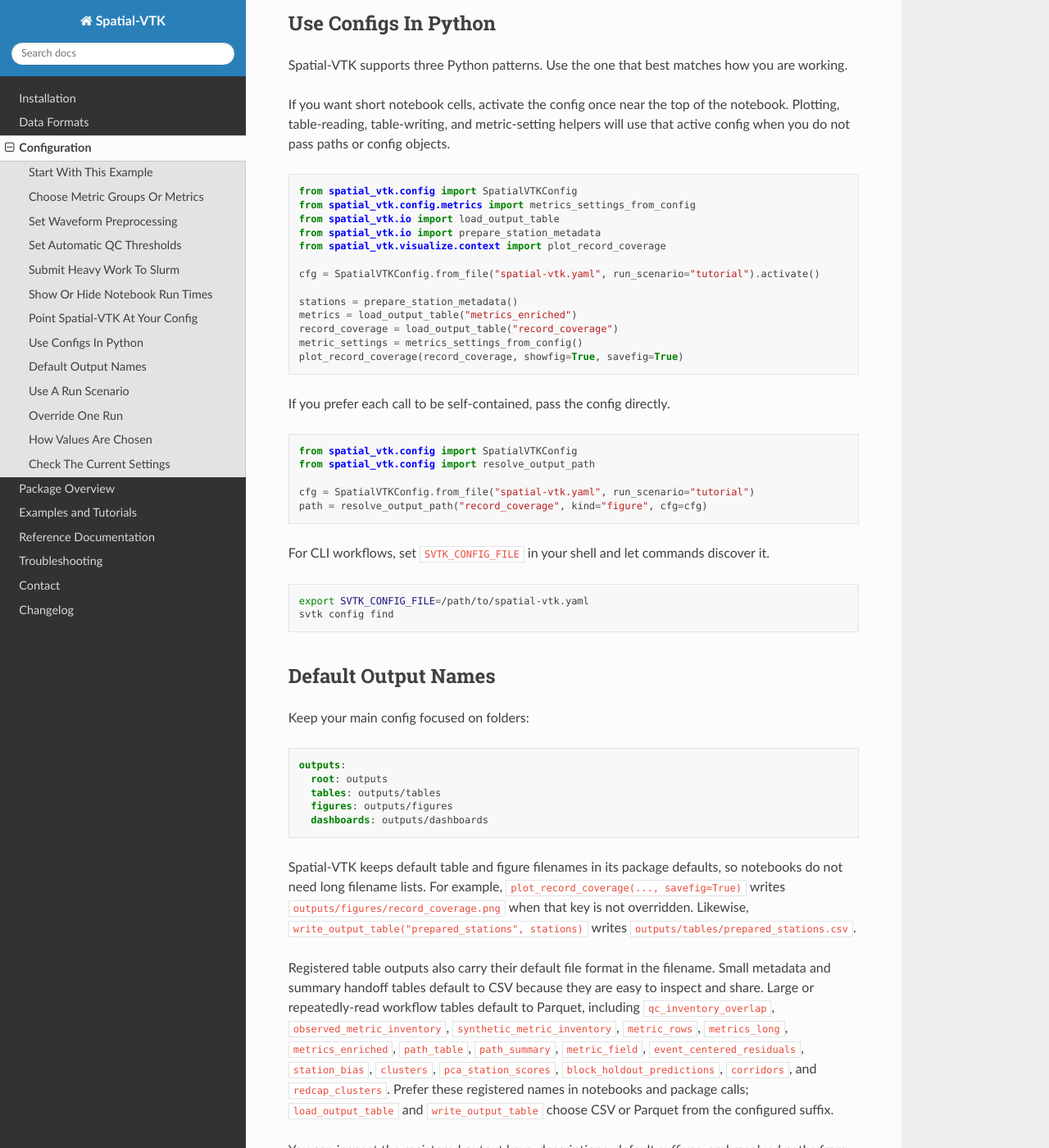
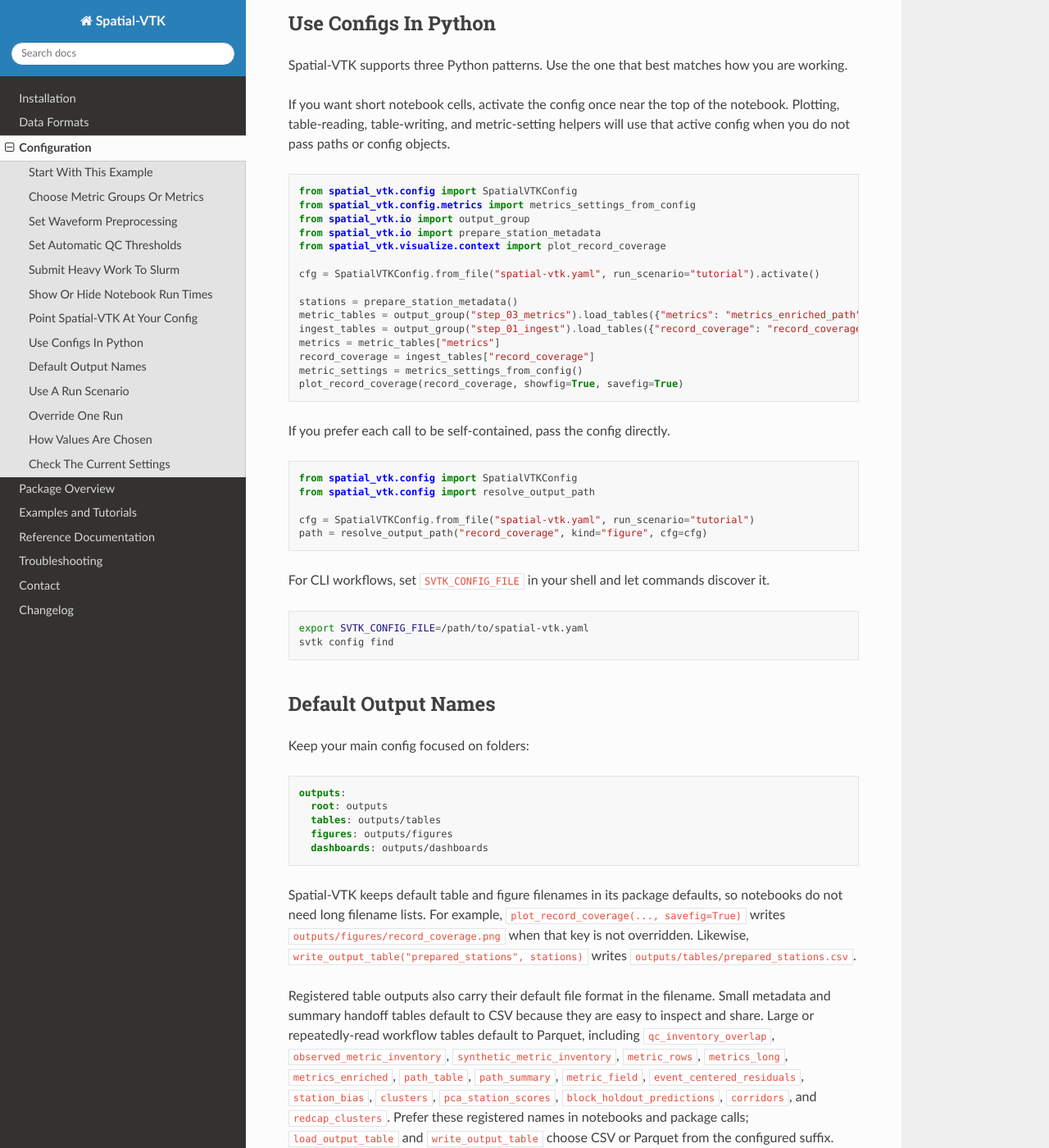
Before and after one commit to bcbirkel/spatial-vtk, a Sphinx documentation site: the page built from docs/configuration.rst, in a window 1280 px wide and 1400 px high, scrolled down 4936 px. Shown: the whole window at 82% size. Built offline with Sphinx 7.4.7 and the Read the Docs theme 3.1.0, drawn with Linux system fonts in a browser that asks for light colours; some of the changed text lies outside the part shown.

Commit message:
Document grouped output table loading

```diff
--- a/docs/changelog.rst
+++ b/docs/changelog.rst
@@ -2,6 +2,9 @@ Changelog
 =========
 
 2026-06-17
+   Updated configuration documentation to show grouped output table loading
+   with ``OutputGroup.load_tables()`` instead of direct ``load_output_table``
+   examples.
    Added ``metric_tasks_path`` to the Step 3 output group and updated the
    standard Step 3 metrics notebook to read metric task, estimate, and long
    metric tables through ``OutputGroup.load_tables()``.
--- a/docs/configuration.rst
+++ b/docs/configuration.rst
@@ -262,15 +262,17 @@ will use that active config when you do not pass paths or config objects.
 
    from spatial_vtk.config import SpatialVTKConfig
    from spatial_vtk.config.metrics import metrics_settings_from_config
-   from spatial_vtk.io import load_output_table
+   from spatial_vtk.io import output_group
    from spatial_vtk.io import prepare_station_metadata
    from spatial_vtk.visualize.context import plot_record_coverage
 
    cfg = SpatialVTKConfig.from_file("spatial-vtk.yaml", run_scenario="tutorial").activate()
 
    stations = prepare_station_metadata()
-   metrics = load_output_table("metrics_enriched")
-   record_coverage = load_output_table("record_coverage")
+   metric_tables = output_group("step_03_metrics").load_tables({"metrics": "metrics_enriched_path"})
+   ingest_tables = output_group("step_01_ingest").load_tables({"record_coverage": "record_coverage_path"})
+   metrics = metric_tables["metrics"]
+   record_coverage = ingest_tables["record_coverage"]
    metric_settings = metrics_settings_from_config()
    plot_record_coverage(record_coverage, showfig=True, savefig=True)
 
@@ -338,7 +340,7 @@ and let the next step read them the same way:
 
 .. code-block:: python
 
-   from spatial_vtk.io import load_output_table, write_output_tables
+   from spatial_vtk.io import output_group, write_output_tables
 
    write_output_tables(
        prepared_stations=stations,
@@ -346,7 +348,8 @@ and let the next step read them the same way:
        event_station_records=event_stations,
    )
 
-   stations = load_output_table("prepared_stations")
+   ingest_tables = output_group("step_01_ingest").load_tables({"stations": "prepared_stations_path"})
+   stations = ingest_tables["stations"]
 
 You can still override a single output directly:
 
```
Also changed, not shown: 1 other file.
